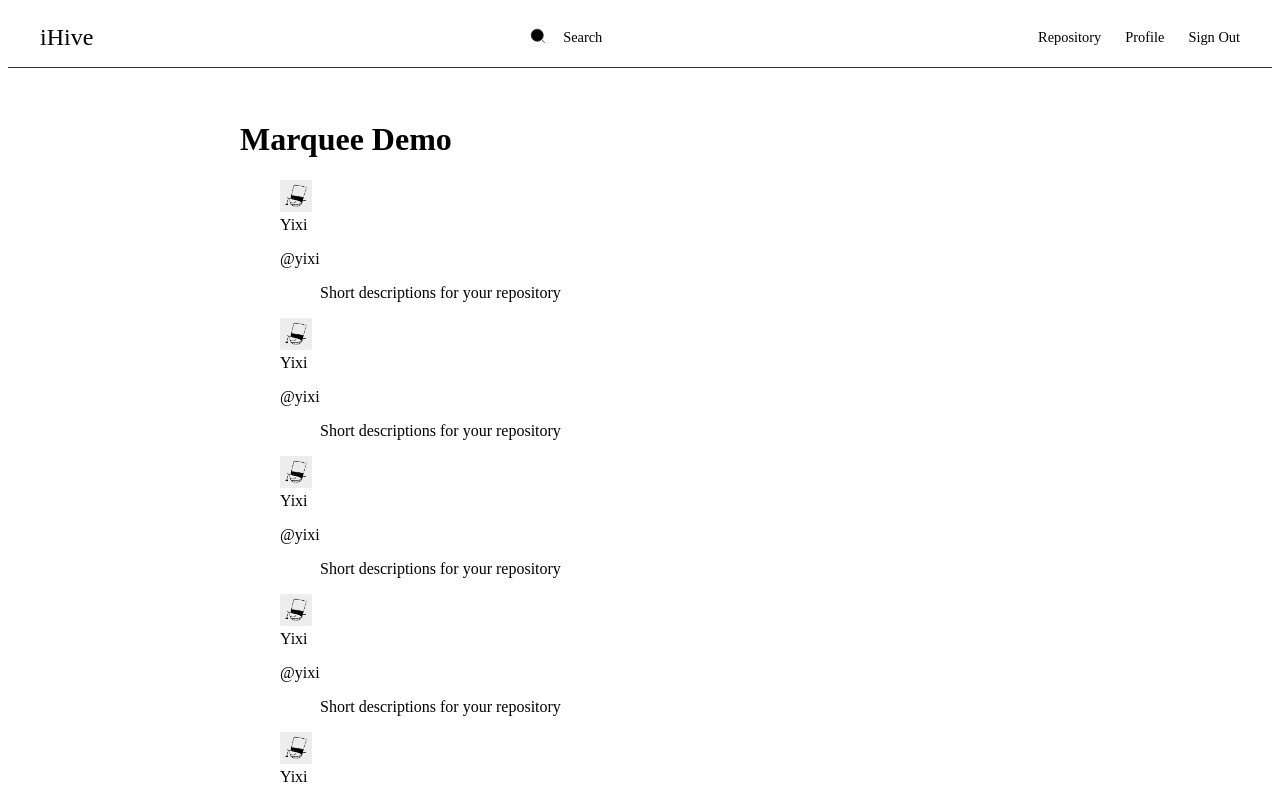
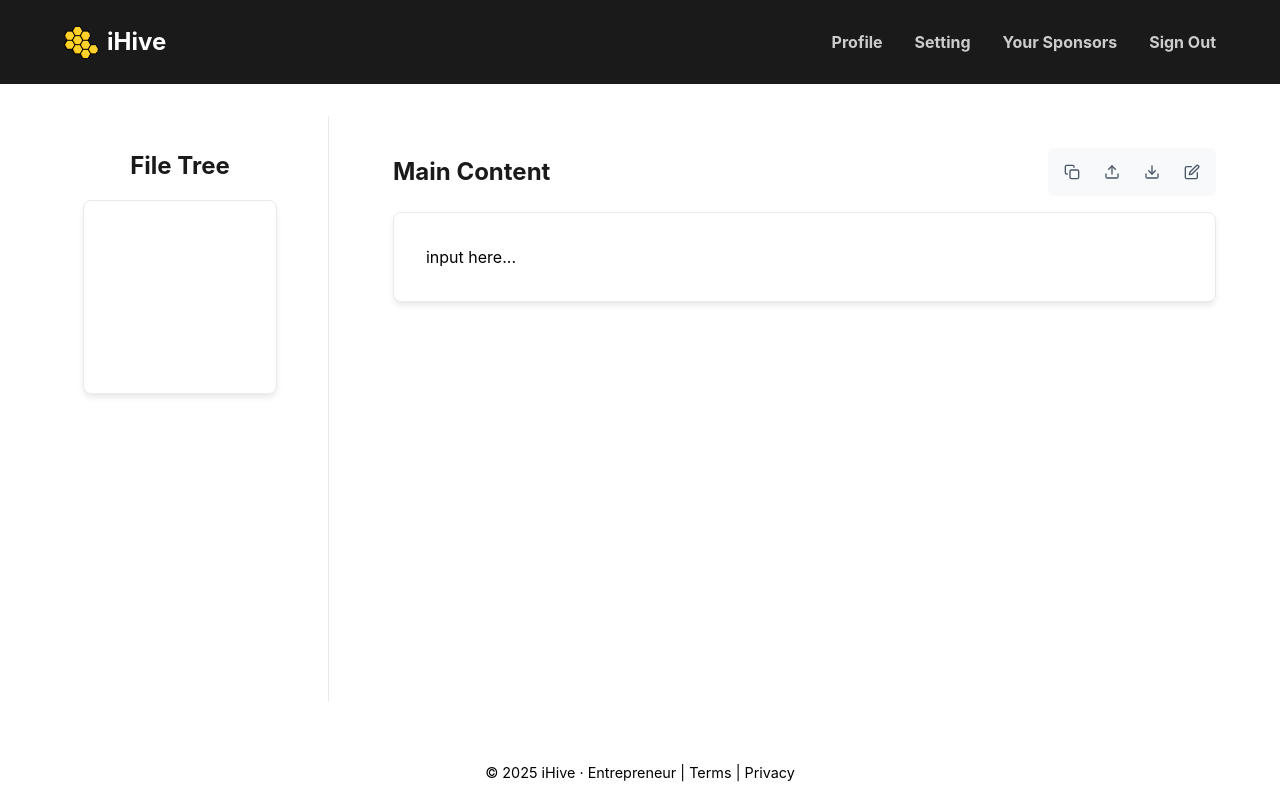
Before and after one commit to RizikH/iHive, a Next.js app in the folder frontend/: page /repository in a window 1280 px wide. Shown: the top 800 px of the page. Built offline with nearby package versions, Linux system fonts and the light colour scheme.

Commit message:
save. repository layout and main content functions

```diff
--- a/frontend/package.json
+++ b/frontend/package.json
@@ -18,6 +18,7 @@
     "next": "^14.0.0",
     "react": "^18.0.0",
     "react-dom": "^18.0.0",
+    "react-icons": "^5.5.0",
     "tailwind-merge": "^3.0.1"
   },
   "devDependencies": {
--- a/frontend/pages/repository.tsx
+++ b/frontend/pages/repository.tsx
@@ -1,88 +1,164 @@
-import styles from '@/styles/repo.module.css'
-import Image from 'next/image'
-import Link from 'next/link'
-import MarqueeDemo from '@/components/marquee-demo'  /* MagicUI - Floating Cards */
+import React from 'react';
+import Head from 'next/head';
+import Link from 'next/link';
+import Image from 'next/image';
+import styles from '../styles/repository.module.css';
+import '../styles/globals.css';
+import { FiCopy, FiDownload, FiUpload, FiEdit, FiCheck } from 'react-icons/fi';
 
-export default function Repository() {
+const Repository = () => {
+  const [isEditing, setIsEditing] = React.useState(false);
+
+  const handleKeyDown = (e: React.KeyboardEvent) => {
+    if (isEditing) {
+      if (e.key === 'Enter') {
+        if (e.shiftKey) {
+          // Allow Shift+Enter for newline
+          return;
+        } else {
+          // Regular Enter triggers save
+          e.preventDefault();
+          handleEdit();
+        }
+      }
+    }
+  };
+
+  const handleCopy = () => {
+    const content = document.querySelector(`.${styles.docBody}`)?.textContent;
+    if (content) {
+      navigator.clipboard.writeText(content)
+        .then(() => alert('Content copied to clipboard!'))
+        .catch(err => console.error('Failed to copy:', err));
+    }
+  };
+
+  const handleUpload = () => {
+    alert('Only accept txt files')
+    const input = document.createElement('input');
+    input.type = 'file';
+    input.accept = '.txt';  // Only accept txt files
+
+    input.onchange = (e) => {
+      const file = (e.target as HTMLInputElement).files?.[0];
+      if (file) {
+        const reader = new FileReader();
+        reader.onload = (e) => {
+          const content = e.target?.result;
+          const docBody = document.querySelector(`.${styles.docBody}`) as HTMLElement;
+          if (docBody && typeof content === 'string') {
+            docBody.innerHTML = content.split('\n').map(line =>
+              `<p>${line}</p>`
+            ).join('');
+          }
+        };
+        reader.readAsText(file);
+      }
+    };
+    input.click();
+  };
+
+  const handleDownload = () => {
+    const content = document.querySelector(`.${styles.docBody}`)?.textContent;
+    if (content) {
+      const blob = new Blob([content], { type: 'text/plain' });
+      const url = URL.createObjectURL(blob);
+      const a = document.createElement('a');
+      a.href = url;
+      a.download = 'document.txt';
+      a.click();
+      URL.revokeObjectURL(url);
+    }
+  };
+
+  const handleEdit = () => {
+    const docBody = document.querySelector(`.${styles.docBody}`) as HTMLElement;
+    if (docBody) {
+      setIsEditing(!isEditing);
+      docBody.setAttribute('contenteditable', (!isEditing).toString());
+      docBody.focus();
+    }
+  };
+
   return (
-    <div className={styles.container}>
-      <header className={styles.header}>
-        <div className={styles.brand}>
-          <Link href="/">iHive</Link>
-        </div>
-        <div className={styles.toolbox}>
-          <div className={styles.searchTool}>
-            <svg width="18" height="18" viewBox="0 0 24 24">
-              <circle cx="11" cy="11" r="8"/>
-              <line x1="21" y1="21" x2="16.65" y2="16.65"/>
-            </svg>
-          </div>
-          <div className={styles.searchTool}>Search</div>
-        </div>
-        <nav className={styles.nav}>
-          <Link href="/repository">Repository</Link>
-          <Link href="/entrepreneur">Profile</Link>
-          <Link href="/get-started">Sign Out</Link>
-        </nav>
-      </header>
+  <>
+  <Head>
+    <meta charSet='UTF-8' />
+    <meta name="viewport" content="width=device-width, initial-scale=1.0" />
+    <title>Entrepreneur Repository</title>
+    <link rel="icon" href="/Images/iHive.png" />
+  </Head>
 
-      <main className={styles.main}>
-
-        <div className={styles.marquee}>
-          <h1>Marquee Demo</h1>
-          <MarqueeDemo />
-        </div>
-
-        <div className={styles.timelineContainer}>
-          <div className={styles.timelineIcon}>
+  <div className={styles.pageContainer}>
+    <nav className={styles.navContainer}>
+      <div className={styles.logo}>
         <Image
           src="/Images/iHive.png"
           alt="Logo"
-              width={80}
-              height={80}
+          title="Home"
+          width={35}
+          height={35}
+          className={styles.logoImage}
         />
+        <Link href="/">iHive</Link>
+      </div>
+      <div className={styles['nav-links']}>
+        <Link href="/entrepreneur">Profile</Link>
+        <Link href="/setting">Setting</Link>
+        <Link href="/sponsor">Your Sponsors</Link>
+        <Link href="/get-started">Sign Out</Link>
+      </div>
+    </nav>
+
+    <main className={styles.mainContent}>
+      {/* SideBar | FileTree */}
+      <div className={styles.sideBar}>
+        <h2>File Tree</h2>
+        <div className={styles.fileTree}>
+
+          <div className="flex flex-col items-center justify-between p-24">
+            {/* <FileTreeDemo> */}
           </div>
 
-          <div className={styles.timelineLine}></div>
-
-          <div className={styles.githubLink}>
-            <Link href="https://github.com">
-              <svg width="24" height="24" viewBox="0 0 24 24">
-                {/* GitHub icon path */}
-              </svg>
-            </Link>
-          </div>
-
-          <div className={styles.description}>
-            This is a quote. Briefly describe the repositories.
-          </div>
-
-          <div className={styles.timelineSection}>
-            <h2>Repositories</h2>
-            <div className={styles.card}>
-              <ul>
-                <li><strong>Repo 1</strong> - description...</li>
-                <li><strong>Repo 2</strong> - description...</li>
-                <li><strong>Repo 3</strong> - description...</li>
-                <li><strong>Repo 4</strong> - description...</li>
-              </ul>
         </div>
       </div>
 
-          <div className={styles.acknowledgementSection}>
-            <h2>Acknowledgements</h2>
-            <div className={styles.card}>
-              <ul>
-
-                <li>Acknowledgement</li>
-                <li>Acknowledgement</li>
-                {/* Add more items */}
-              </ul>
-
+      {/* Document Content */}
+      <div className={styles.docSpace}>
+        <div className={styles.docHeader}>
+          <h2>Main Content</h2>
+          <div className={styles.docDock}>
+            <button className={styles.dockButton} title="Copy" onClick={handleCopy}>
+              <span><FiCopy /></span>
+            </button>
+            <button className={styles.dockButton} title="Upload" onClick={handleUpload}>
+              <span><FiUpload /></span>
+            </button>
+            <button className={styles.dockButton} title="Download" onClick={handleDownload}>
+              <span><FiDownload /></span>
+            </button>
+            <button className={styles.dockButton} title={isEditing ? "Commit" : "Edit"} onClick={handleEdit}>
+              <span>{isEditing ? <FiCheck /> : <FiEdit />}</span>
+            </button>
+          </div>
+        </div>
+        <div className={styles.docContent}>
+          <div className={styles.docBody} onKeyDown={handleKeyDown}>
+            <p>input here...</p>
           </div>
         </div>
       </div>
     </main>
+
+    <footer className={styles.footer}>
+      <p>
+      © 2025 iHive · Entrepreneur | <Link href="/terms" target='_blank'>Terms</Link> | <Link href="/Privacy" target='_blank'>Privacy</Link>
+      </p>
+    </footer>
+
   </div>
-  )
+  </>
+  );
 }
+
+export default Repository;
--- a/frontend/styles/repo.module.css
+++ /dev/null
@@ -1,220 +0,0 @@
-/* Header Styles */
-.container {
-    background-color: #ffffff;
-    min-height: 100vh;
-    color: #000000;
-}
-
-.header {
-    display: flex;
-    justify-content: space-between;
-    align-items: center;
-    padding: 1rem 2rem;
-    border-bottom: 1px solid #333333;
-}
-
-.headerLeft {
-    display: flex;
-    align-items: center;
-    gap: 1rem;
-}
-
-.sidebarBtn {
-    cursor: pointer;
-}
-
-.sidebarBtn svg {
-    stroke: #000000;
-    stroke-width: 2;
-    stroke-linecap: round;
-    stroke-linejoin: round;
-}
-
-.brand a {
-    color: #000000;
-    text-decoration: none;
-    font-size: 1.5rem;
-    font-weight: 500;
-}
-
-.nav {
-    display: flex;
-    gap: 1.5rem;
-}
-
-.nav a {
-    color: #000000;
-    text-decoration: none;
-    font-size: 0.9rem;
-}
-
-.nav a:hover {
-    color: #1a1a1a;
-}
-
-.toolbox {
-    display: flex;
-    align-items: center;
-    gap: 1rem;
-}
-
-.searchTool svg {
-    stroke: #1a1a1a;
-    cursor: pointer;
-}
-
-.searchTool {
-    color: #000000;
-    font-size: 0.9rem;
-}
-
-/* Main Content Styles */
-.main {
-    max-width: 800px;
-    margin: 0 auto;
-    padding: 2rem;
-}
-
-
-.timelineContainer {
-    position: relative;
-    padding-left: 40px;
-}
-
-.timelineIcon {
-    position: relative;
-    z-index: 2;
-    width: 80px;
-    height: 80px;
-    background: #000000;
-    border-radius: 4px;
-    display: flex;
-    align-items: center;
-    justify-content: center;
-}
-
-.timelineLine {
-    position: flex;
-    left: 60px;
-    top: 90px;
-    bottom: 0;
-    width: 2px;
-    background-color: #cccccc;
-}
-
-.githubLink {
-    margin: 1rem 0;
-}
-
-.githubLink svg {
-    fill: #ffffff;
-    width: 24px;
-    height: 24px;
-}
-
-.description {
-    color: #cccccc;
-    margin: 1rem 0 2rem 0;
-    font-size: 1rem;
-    line-height: 1.6;
-}
-
-.acknowledgementSection {
-    position: relative;
-    margin-bottom: 2rem;
-}
-
-
-.acknowledgementSection::before {
-    content: '';
-    position: absolute;
-    left: -40px;
-    top: 12px;
-    width: 12px;
-    height: 12px;
-    border-radius: 50%;
-    background-color: #333333;
-    z-index: 2;
-}
-
-.acknowledgementSection h2 {
-    color: #ffffff;
-    font-size: 1.2rem;
-    margin-bottom: 1rem;
-    font-weight: 500;
-}
-
-
-.card {
-    background-color: #333333;
-    padding: 1.5rem;
-    border-radius: 4px;
-    color: #cccccc;
-}
-
-.card ol {
-    list-style-position: inside;
-    padding-left: 0;
-}
-
-.card ol li {
-    margin-bottom: 1rem;
-    line-height: 1.6;
-}
-
-.card ul {
-    list-style-type: none;
-    padding: 0;
-}
-
-.card ul li {
-    margin-bottom: 0.5rem;
-    line-height: 1.6;
-}
-
-.card strong {
-    color: #ffffff;
-}
-
-.card a {
-    color: #3498db;
-    text-decoration: none;
-}
-
-.card a:hover {
-    text-decoration: underline;
-}
-
-/* Footer Styles */
-.footer {
-    padding: 1rem;
-    text-align: center;
-    color: #cccccc;
-    background-color: #1a1a1a;
-    border-top: 1px solid #333333;
-}
-
-/* Responsive Styles */
-@media (max-width: 768px) {
-    .header {
-        flex-direction: column;
-        align-items: flex-start;
-        gap: 1rem;
-    }
-
-    .nav {
-        flex-wrap: wrap;
-    }
-
-    .timelineContainer {
-        padding-left: 20px;
-    }
-
-    .timelineLine {
-        left: 30px;
-    }
-
-    .timelineSection::before {
-        left: -20px;
-    }
-}
--- /dev/null
+++ b/frontend/styles/repository.module.css
@@ -0,0 +1,181 @@
+.pageContainer {
+    min-height: 100vh;
+    display: flex;
+    flex-direction: column;
+    background-color: #fff;
+    color: #000;
+}
+
+.navContainer {
+    padding: 1.5rem 4rem;
+    display: flex;
+    justify-content: space-between;
+    align-items: center;
+    background-color: #1a1a1a;
+}
+
+.logo {
+    display: flex;
+    align-items: center;
+    gap: 0.5rem;
+    font-size: 1.5rem;
+    font-weight: bold;
+}
+
+.logo a {
+    color: #fff;
+    text-decoration: none;
+}
+
+.logoImage {
+    width: 35px;
+    height: 35px;
+    object-fit: contain;
+}
+
+.nav-links {
+    display: flex;
+    gap: 2rem;
+    font-weight: bold;
+}
+
+.nav-links a, .nav-links:visited {
+    color: #ccc;
+    background-color: transparent;
+    text-decoration: none;
+}
+
+.nav-links a:hover, .nav-links a:active {
+    text-decoration: underline;
+    background-color: transparent;
+}
+
+.mainContent {
+    display: flex;
+    flex-direction: row;
+    min-height: calc(100vh - 150px);
+    padding: 2rem;
+    gap: 2rem;
+}
+
+/* Sidebar */
+.sideBar {
+    width: 25%;
+    display: flex;
+    flex-direction: column;
+    align-items: center;
+    padding: 2rem;
+    border-right: 1px solid #eaeaea;
+}
+
+.sideBar h2 {
+    font-size: 1.5rem;
+    font-weight: bold;
+    margin-bottom: 1rem;
+    color: #1a1a1a;
+}
+
+.fileTree {
+    background-color: #fff;
+    border: 1px solid #eaeaea;
+    border-radius: 0.5rem;
+    box-shadow: 0 4px 6px -1px rgb(0 0 0 / 0.1);
+    overflow: hidden;
+}
+
+/* Details Section */
+.docSpace {
+    width: 75%;
+    padding: 2rem;
+}
+
+.docHeader {
+    display: flex;
+    justify-content: space-between;
+    align-items: center;
+    margin-bottom: 1rem;
+}
+
+.docHeader h2 {
+    margin-bottom: 0;
+    font-size: 1.5rem;
+    font-weight: bold;
+    color: #1a1a1a;
+}
+
+.docDock {
+    display: flex;
+    gap: 0.5rem;
+    padding: 0.5rem;
+    background-color: #f8f9fa;
+    border-radius: 0.375rem;
+    position: static;
+}
+
+.docContent {
+    background-color: #fff;
+    border: 1px solid #eaeaea;
+    border-radius: 0.5rem;
+    box-shadow: 0 4px 6px -1px rgb(0 0 0 / 0.1);
+    overflow: hidden;
+}
+
+.docBody {
+    padding: 1rem;
+}
+
+.dockButton {
+    display: flex;
+    align-items: center;
+    justify-content: center;
+    padding: 0.5rem;
+    border: none;
+    background: transparent;
+    border-radius: 0.375rem;
+    cursor: pointer;
+    color: #4a5568;
+    transition: all 0.2s;
+}
+
+.docBody {
+    padding: 2rem;
+}
+
+/* Footer */
+.footer {
+    text-align: center;
+    padding: 1rem;
+    background-color: #fff;
+    font-size: 0.9rem;
+}
+
+.footIcon {
+    position: relative;
+    z-index: 2;
+    background-color: transparent;
+    align-items: center;
+    justify-self: center;
+    display: flex;
+}
+
+.footer a {
+    color: #000;
+    text-decoration: none;
+}
+
+.footer a:hover {
+    color: #1a1a1a;
+    text-decoration: underline;
+}
+
+@media (max-width: 768px) {
+    .navbar {
+        flex-direction: column;
+        text-align: center;
+        gap: 1rem;
+    }
+
+    .navLinks {
+        gap: 1rem;
+    }
+}
--- a/package.json
+++ b/package.json
@@ -23,6 +23,7 @@
         "openai": "latest",
         "react": "^19.0.0",
         "react-dom": "^19.0.0",
+        "react-icons": "^5.5.0",
         "tailwind-merge": "^3.0.1"
     }
 }
```
Also changed, not shown: 2 other files (tests, documents, lock files or other folders). Lines whose indentation alone changed are shown as unchanged.
